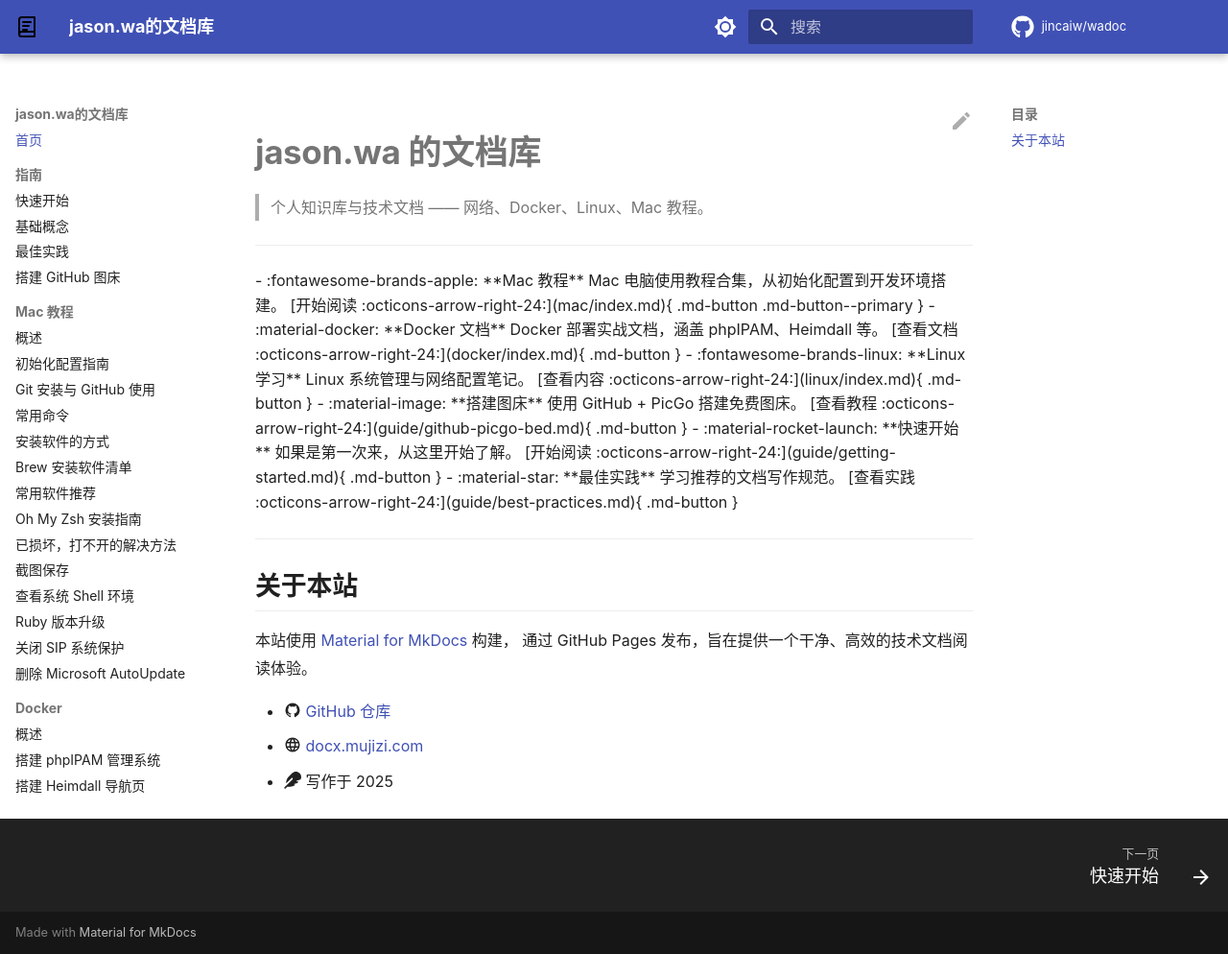
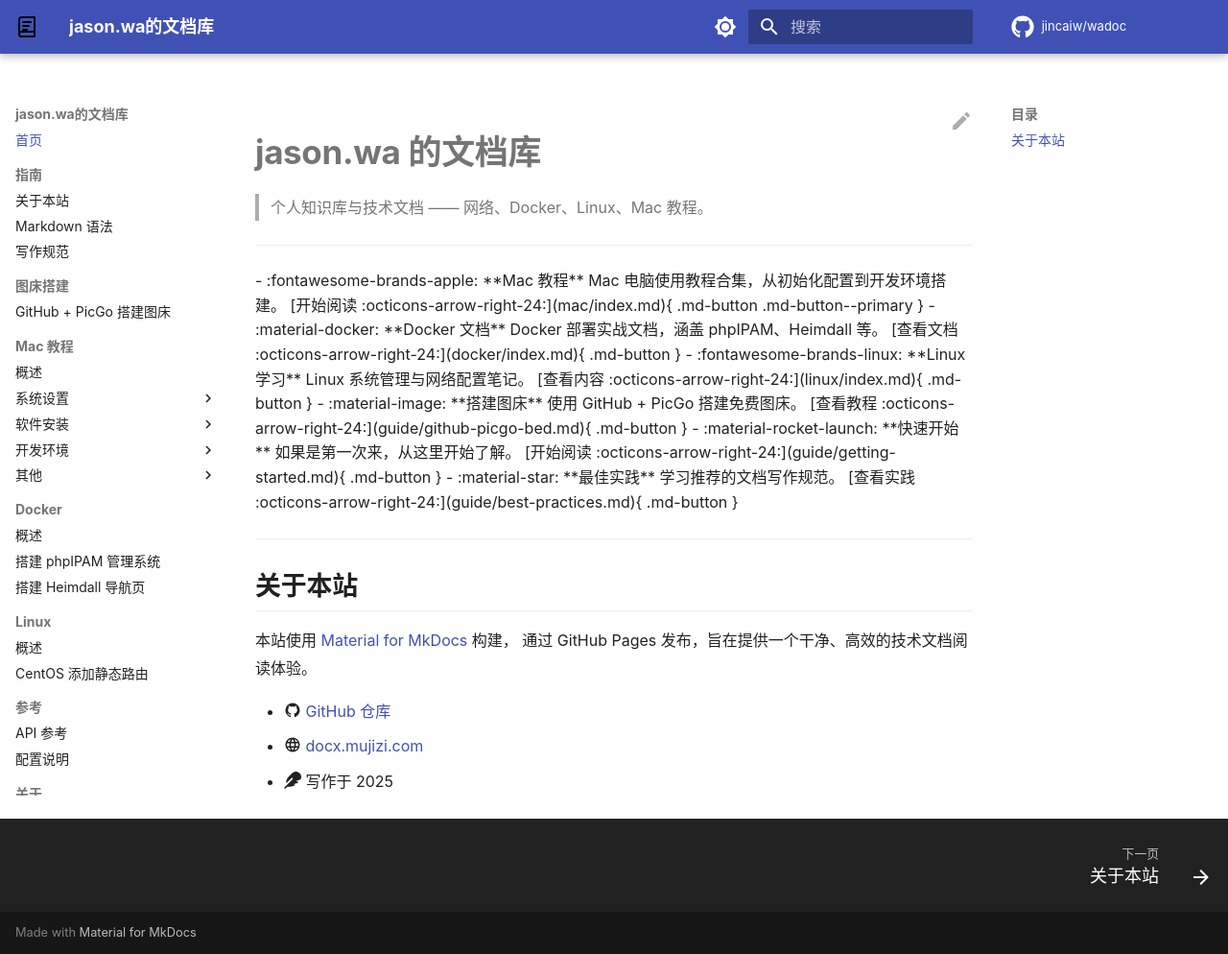
Before and after one commit to jincaiw/wadoc, an MkDocs documentation site: the page built from docs/index.md, in a window 1280 px wide and 994 px high. Shown: the whole window at 96% size. Built offline with MkDocs 1.6.1 and Material for MkDocs 9.7.7, drawn with Linux system fonts in a browser that asks for light colours; comment, search, counter and statistics services are not loaded.

Commit message:
refactor: reorganize nav with Mac sub-categories, promote 图床 to top-level

```diff
--- a/mkdocs.yml
+++ b/mkdocs.yml
@@ -76,25 +76,30 @@ extra_css:
 nav:
   - 首页: index.md
   - 指南:
-      - 快速开始: guide/getting-started.md
-      - 基础概念: guide/concepts.md
-      - 最佳实践: guide/best-practices.md
-      - 搭建 GitHub 图床: guide/github-picgo-bed.md
+      - 关于本站: guide/getting-started.md
+      - Markdown 语法: guide/concepts.md
+      - 写作规范: guide/best-practices.md
+  - 图床搭建:
+      - GitHub + PicGo 搭建图床: guide/github-picgo-bed.md
   - Mac 教程:
       - 概述: mac/index.md
-      - 初始化配置指南: mac/init-config.md
-      - Git 安装与 GitHub 使用: mac/git-install-guide.md
-      - 常用命令: mac/common-commands.md
-      - 安装软件的方式: mac/install-software.md
-      - Brew 安装软件清单: mac/brew-software-list.md
-      - 常用软件推荐: mac/recommended-software.md
-      - Oh My Zsh 安装指南: mac/oh-my-zsh.md
-      - "已损坏，打不开的解决方法": mac/app-broken-fix.md
-      - 截图保存: mac/screenshot-save.md
-      - 查看系统 Shell 环境: mac/shell-environment.md
-      - Ruby 版本升级: mac/ruby-upgrade.md
-      - 关闭 SIP 系统保护: mac/disable-sip.md
-      - 删除 Microsoft AutoUpdate: mac/remove-mau.md
+      - 系统设置:
+          - 初始化配置指南: mac/init-config.md
+          - 关闭 SIP 系统保护: mac/disable-sip.md
+          - 查看系统 Shell 环境: mac/shell-environment.md
+          - 截图保存: mac/screenshot-save.md
+      - 软件安装:
+          - 安装软件的方式: mac/install-software.md
+          - Brew 安装软件清单: mac/brew-software-list.md
+          - 常用软件推荐: mac/recommended-software.md
+          - 已损坏打不开的解决方法: mac/app-broken-fix.md
+      - 开发环境:
+          - Git 安装与 GitHub 使用: mac/git-install-guide.md
+          - Ruby 版本升级: mac/ruby-upgrade.md
+          - Oh My Zsh 安装指南: mac/oh-my-zsh.md
+      - 其他:
+          - 常用命令: mac/common-commands.md
+          - 删除 Microsoft AutoUpdate: mac/remove-mau.md
   - Docker:
       - 概述: docker/index.md
       - 搭建 phpIPAM 管理系统: docker/phpipam.md
```
